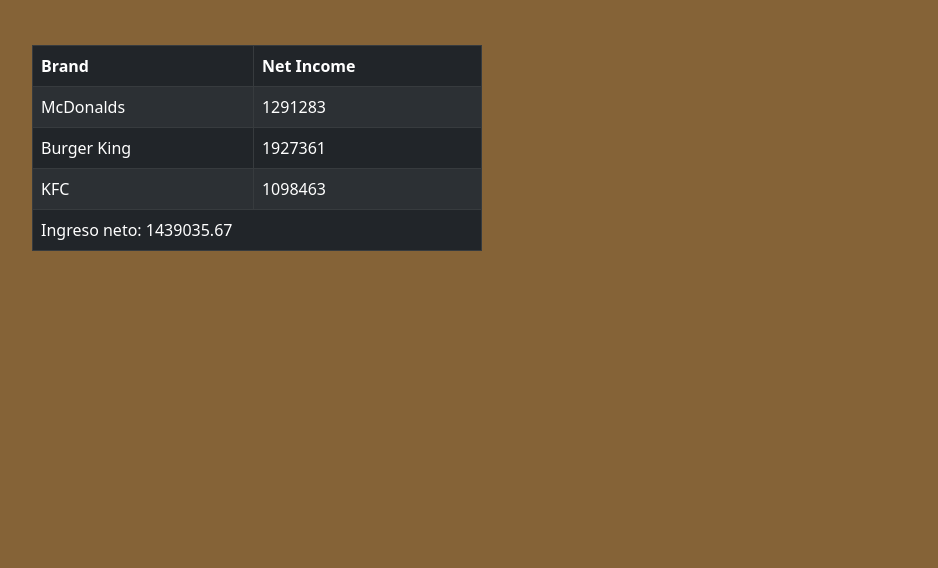
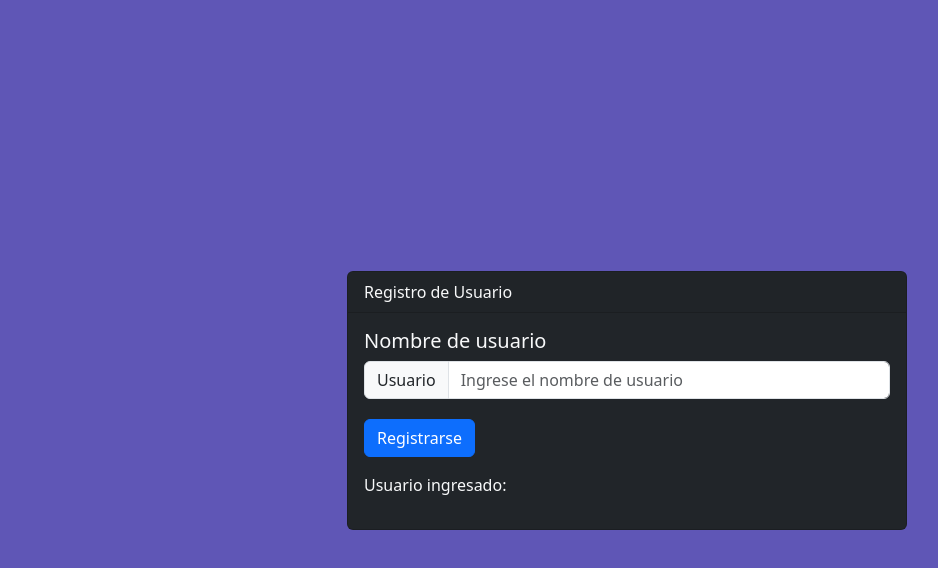
Before and after one commit to RamirezDiazCarlos/Practicas-L3, a React (Vite) app: page / in a window 1280 px wide. Shown: the top 568 px of the page, without its empty margins (13-951 px from the left). Built offline with nearby package versions, Linux system fonts and the light colour scheme.

Commit message:
practica3

```diff
--- a/src/App.jsx
+++ b/src/App.jsx
@@ -1,19 +1,12 @@
 
-import Tabla from './components/table/Table'
 
 function App() {
 
-  const netIncomes = [
-    { brand: 'McDonalds', income: 1291283 },
-    { brand: 'Burger King', income: 1927361 },
-    { brand: 'KFC', income: 1098463 },
-  ];
+
 
   return (
-    <div>
-      <Tabla netIncomes={netIncomes} />
-    </div>
-  );
+
+  )
 }
 
 
--- /dev/null
+++ b/src/components/login.jsx
@@ -0,0 +1,52 @@
+
+import { Button, Card, InputGroup, Form } from 'react-bootstrap';
+import { useState } from 'react';
+
+function Login() {
+
+    const [username, setUsername] = useState('');
+
+    const handleChange = (e) => {
+        const value = e.target.value;
+        setUsername(value);
+
+        if (value.toLowerCase().includes('o')) {
+            alert('Por favor, ¡Nombres de usuario sin la letra o!');
+        }
+    };
+
+    const handleSubmit = (e) => {
+        e.preventDefault();
+
+        if (username === '' || username.toLowerCase().includes('o')) {
+            alert('Usuario inválido');
+        } else {
+            alert('Usuario registrado');
+        }
+    };
+    return (
+        <div className="d-flex justify-content-center align-items-center" style={{ height: '100vh' }}>
+            <Card style={{ width: '35rem' }} className='bg-dark text-light'>
+                <Card.Header>Registro de Usuario</Card.Header>
+                <Card.Body>
+                    <Card.Title>Nombre de usuario</Card.Title>
+                    <InputGroup className="mb-3">
+                        <InputGroup.Text id="basic-addon1">Usuario</InputGroup.Text>
+                        <Form.Control
+                            type="text"
+                            placeholder="Ingrese el nombre de usuario"
+                            value={username}
+                            onChange={handleChange}
+                        />
+                    </InputGroup>
+                    <Button variant="primary" onClick={handleSubmit} className="mt-1">
+                        Registrarse
+                    </Button>
+                    <p className="mt-3">Usuario ingresado: {username}</p>
+                </Card.Body>
+            </Card>
+        </div>
+    )
+}
+
+export default Login
--- a/src/components/table/Table.css
+++ /dev/null
@@ -1,5 +0,0 @@
-.tamanio {
-    max-width: 450px;
-    width: 100%;
-    margin: 45px;
-}
--- a/src/components/table/Table.jsx
+++ /dev/null
@@ -1,45 +0,0 @@
-import PropTypes from 'prop-types';
-import { Table } from 'react-bootstrap';
-import './Table.css'
-
-const Tabla = ({ netIncomes }) => {
-
-    const totalIncome = netIncomes.reduce((total, company) => total + company.income, 0);
-    const averageIncome = totalIncome/netIncomes.length;
-
-    return (
-        <>
-        <Table striped bordered hover variant="dark" className="tamanio">
-            <thead>
-                <tr>
-                    <th>Brand</th>
-                    <th>Net Income</th>
-                </tr>
-            </thead>
-            <tbody>
-                {netIncomes.map(({ brand, income }, index) => (
-                    <tr key={index}>
-                        <td>{brand}</td>
-                        <td>{income}</td>
-                    </tr>
-                ))}
-                <tr>
-                    <td colSpan={2}>Ingreso neto: {averageIncome.toFixed(2)}</td>
-                </tr>
-            </tbody>
-        </Table>
-
-        </>
-    );
-};
-
-export default Tabla;
-
-Tabla.propTypes = {
-    netIncomes: PropTypes.arrayOf(
-        PropTypes.shape({
-            brand: PropTypes.string.isRequired,
-            income: PropTypes.number.isRequired
-        })
-    ).isRequired
-};
--- a/src/index.css
+++ b/src/index.css
@@ -10,5 +10,5 @@
 
 body {
   margin: 0;
-  background-color: #856337;
+  background-color: #5f56b6;
 }
--- a/src/main.jsx
+++ b/src/main.jsx
@@ -1,10 +1,11 @@
 import { StrictMode } from 'react'
 import { createRoot } from 'react-dom/client'
-import App from './App.jsx'
+//import App from './App.jsx'
 import './index.css'
+import Login from './components/login.jsx'
 
 createRoot(document.getElementById('root')).render(
   <StrictMode>
-    <App />
+    <Login />
   </StrictMode>,
 )
```
